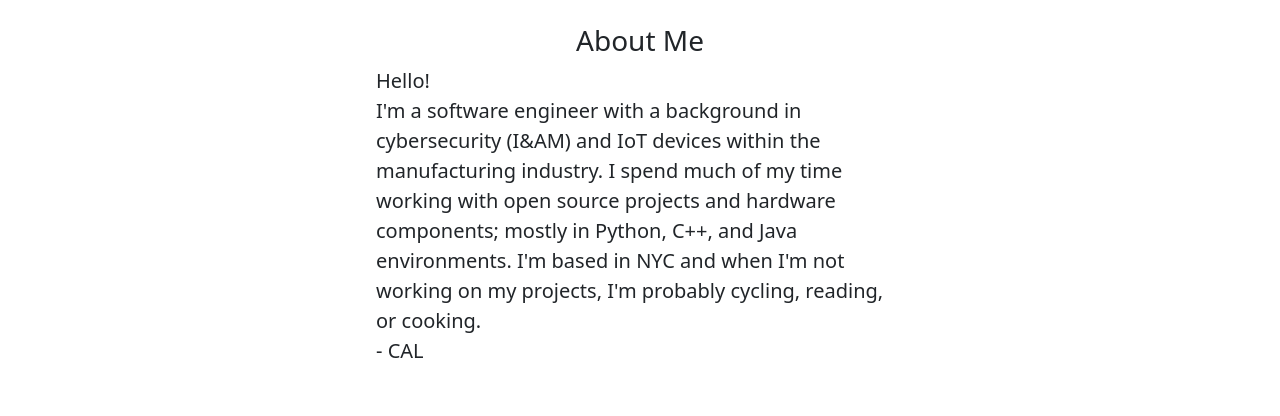
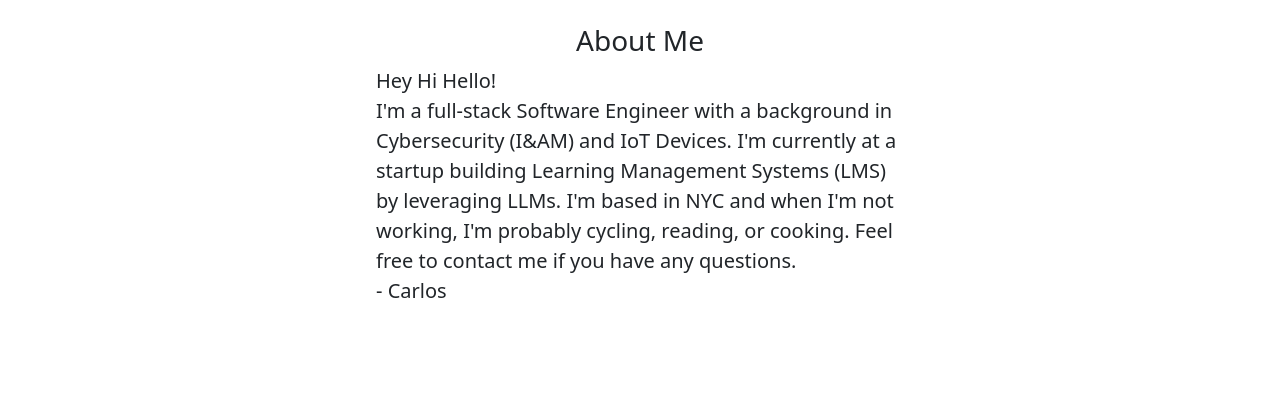
Before and after one commit to calbytes/calirig, a Next.js app: page /about in a window 1280 px wide. Shown: the part 354-770 px from the top of the page. Built offline with nearby package versions, Linux system fonts and the light colour scheme.

Commit message:
updated about me

```diff
--- a/pages/about.tsx
+++ b/pages/about.tsx
@@ -18,13 +18,14 @@ export default function About(): JSX.Element {
         </div>
 
         <p className="lead mb-3">
-          Hello!
+          Hey Hi Hello!
           <br/>
-          I'm a software engineer with a background in cybersecurity (I&AM) and IoT devices within the manufacturing industry.
-          I spend much of my time working with open source projects and hardware components; mostly in Python, C++, and Java environments.
-          I'm based in NYC and when I'm not working on my projects, I'm probably cycling, reading, or cooking.
+          I'm a full-stack Software Engineer with a background in Cybersecurity (I&AM) and IoT Devices.
+          I'm currently at a startup building Learning Management Systems (LMS) by leveraging LLMs.
+          I'm based in NYC and when I'm not working, I'm probably cycling, reading, or cooking.
+          Feel free to contact me if you have any questions.
           <br/>
-           - CAL
+           - Carlos
         </p>
 
       </div>
```
